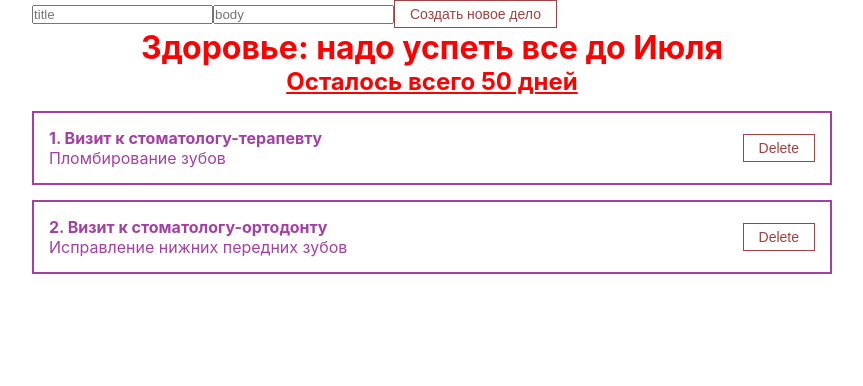
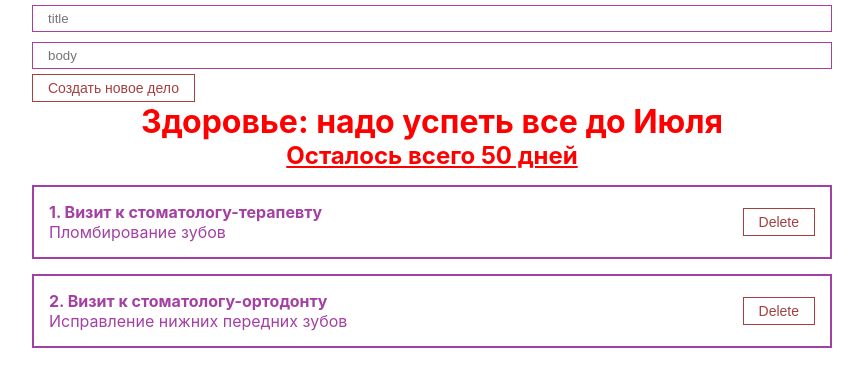
Before and after one commit to ali-alim/fundamental_react, a React (Create React App) app: page / in a window 1280 px wide. Shown: the top 386 px of the page, without its empty margins (208-1071 px from the left). Built offline with nearby package versions, Linux system fonts and the light colour scheme.

Commit message:
create MyInput component

```diff
--- a/src/App.js
+++ b/src/App.js
@@ -2,6 +2,7 @@
 import PostItem from "./components/PostItem";
 import PostList from "./components/PostList";
 import MyButton from "./components/UI/button/MyButton";
+import MyInput from "./components/UI/input/MyInput";
 import "./styles/App.css";
 
 const App = () => {
@@ -21,8 +22,8 @@
   return (
     <div className="app">
       <form>
-        <input type="text" placeholder="title" />
-        <input type="text" placeholder="body" />
+        <MyInput type="text" placeholder="title" />
+        <MyInput type="text" placeholder="body" />
         <MyButton disabled>Создать новое дело</MyButton>
       </form>
       <PostList posts={posts} title={"Здоровье: надо успеть все до Июля"} />
--- /dev/null
+++ b/src/components/UI/input/MyInput.js
@@ -0,0 +1,12 @@
+import React from 'react'
+import classes from "./MyInput.module.css"
+
+const MyInput = (props) => {
+  return (
+    <input className={classes.myInput} {...props}>
+
+    </input>
+  )
+}
+
+export default MyInput
--- /dev/null
+++ b/src/components/UI/input/MyInput.module.css
@@ -0,0 +1,6 @@
+.myInput{
+    width: 100%;
+    padding: 5px 15px;
+    margin: 5px 0;
+    border: 1px solid rgb(164,64,164);
+}
```
